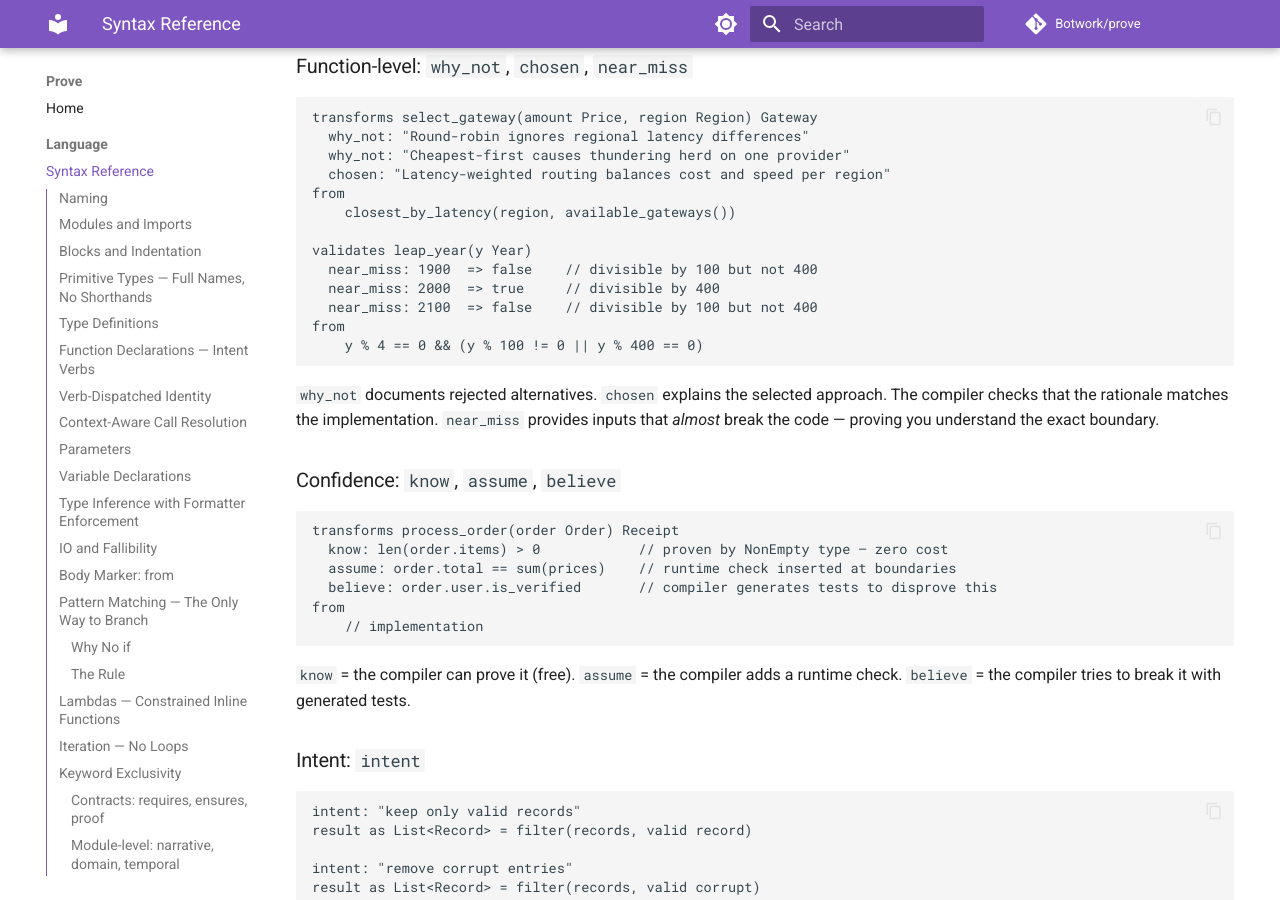
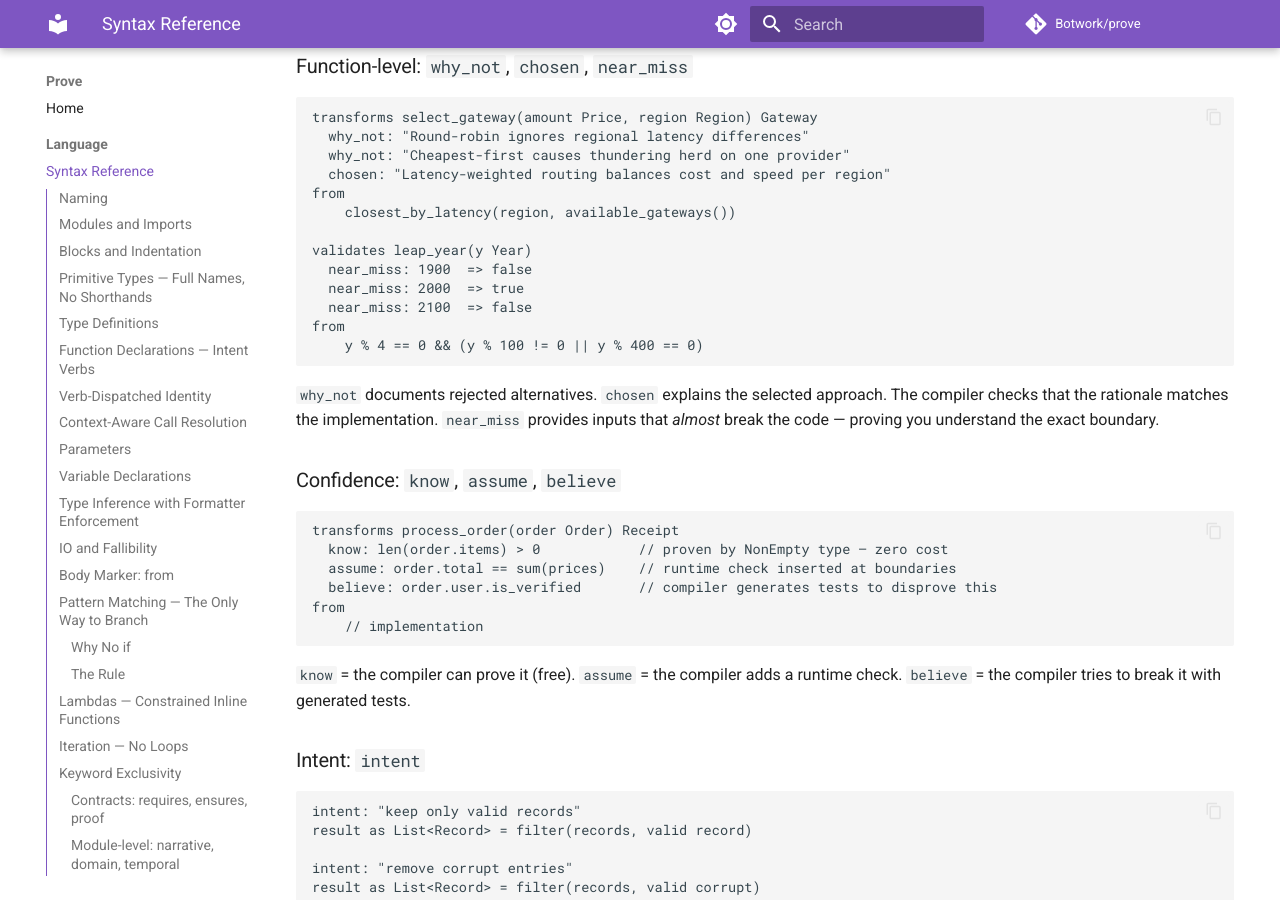
Before and after one commit to kennedyshead/prove, an MkDocs documentation site: the page built from docs/syntax.md, in a window 1280 px wide and 900 px high, scrolled down 11346 px. Built offline with MkDocs 1.6.1 and Material for MkDocs 9.7.7, drawn with Linux system fonts in a browser that asks for light colours.

Commit message:
fixing fixture

````diff
--- a/docs/syntax.md
+++ b/docs/syntax.md
@@ -484,9 +484,9 @@ from
     closest_by_latency(region, available_gateways())
 
 validates leap_year(y Year)
-  near_miss: 1900  => false    // divisible by 100 but not 400
-  near_miss: 2000  => true     // divisible by 400
-  near_miss: 2100  => false    // divisible by 100 but not 400
+  near_miss: 1900  => false
+  near_miss: 2000  => true
+  near_miss: 2100  => false
 from
     y % 4 == 0 && (y % 100 != 0 || y % 400 == 0)
 ```
````
Also changed, not shown: 1 other file.
